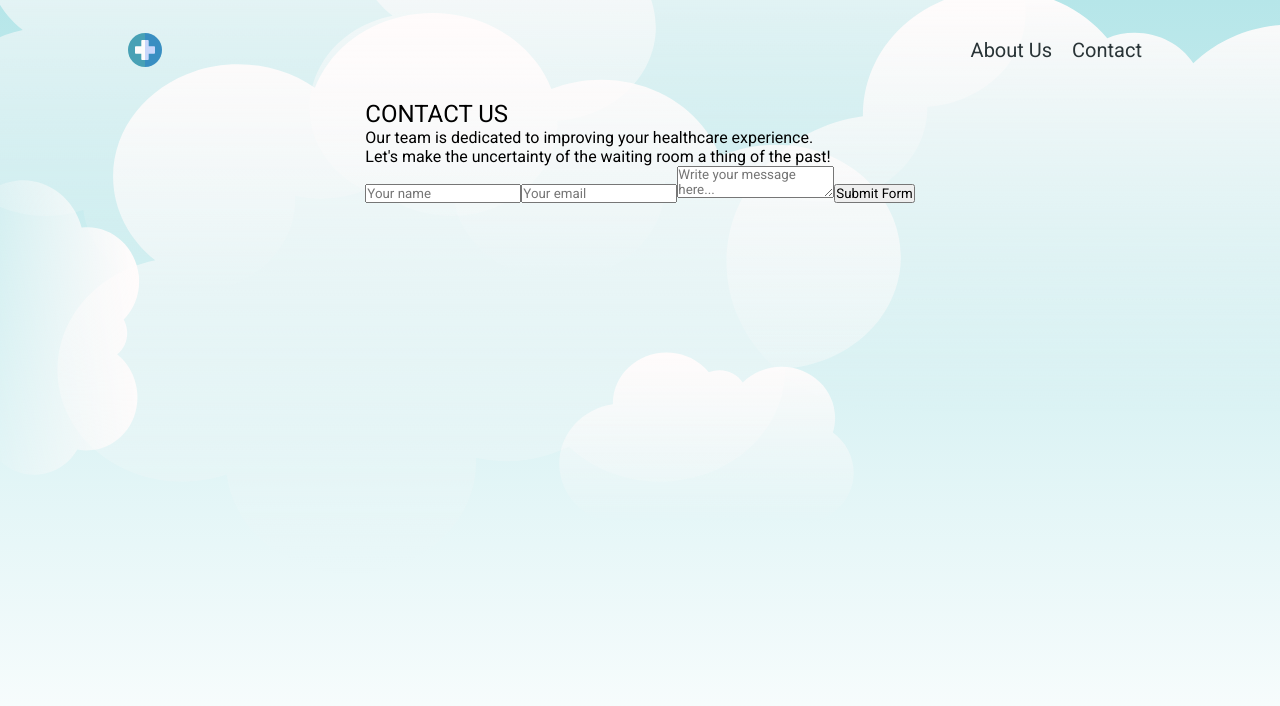
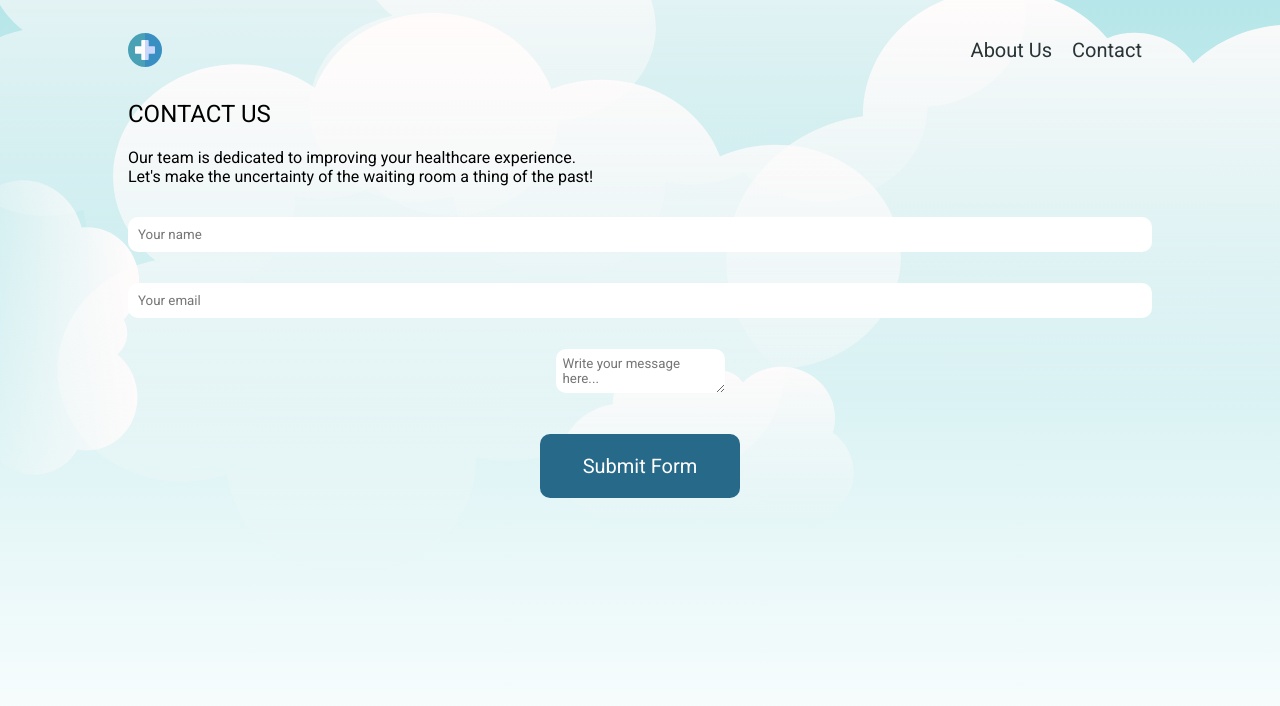
Before and after one commit to peturjack/hopverkefni-the-rejects, a React (Vite) app: page / in a window 1280 px wide. Both pictures are taken after a click on the button "Contact". Shown: the top 706 px of the page. Built offline with nearby package versions, Linux system fonts and the light colour scheme.

Commit message:
form almost finished

```diff
--- a/src/components/Button.tsx
+++ b/src/components/Button.tsx
@@ -2,6 +2,9 @@ import styled from "styled-components";
 import { motion } from "framer-motion";
 
  const ButtonPrimary = styled.button `
+    display: flex;
+    justify-content: center;
+    align-items: center;
     font-size: 2rem;
     padding: 2rem;
     border: none;
@@ -15,21 +18,16 @@ import { motion } from "framer-motion";
     }
 `
 
-
-
 const AppLoginButton = styled(ButtonPrimary)`
     color: black;
     background-color:white;
     font-size:1.6rem;
     height: 45px;
     width: 200px;
-    justify-content: center;
-    align-items: center;
-    &&:hover {
-        background-color: #dadaba;
+    &&&:hover {
+        background-color: #d9bada;
     }
 `
 
 
-
 export { ButtonPrimary, AppLoginButton };
--- a/src/components/Contact.tsx
+++ b/src/components/Contact.tsx
@@ -1,6 +1,44 @@
 import {useState} from 'react';
 import FormSubmit from './ContactSubmit';
 import React from "react";
+import styled from 'styled-components';
+import { ButtonPrimary } from './Button';
+
+const StyledForm = styled.div`
+    display: flex;
+    flex-direction: column;
+    justify-content: center;
+    width: 100%;
+    gap: 2rem;
+
+    @media (max-width: 768px) {
+        align-items: center;
+        width: 90%;
+`
+const FormDiv = styled.form`
+    width: 100%;
+    display: flex;
+    flex-direction: column;
+    align-items: center;
+`
+
+const Input = styled.input`
+    border: none;
+    padding: 1rem;
+    border-radius: 1rem;
+    width: 100%;
+    margin-bottom: 2rem;
+    outline: none;
+`
+
+const Textarea = styled.textarea`
+    border: none;
+    border-radius: 1rem;
+    padding: 0.7rem;
+    max-width: 100%;
+    margin-bottom: 3rem;
+    outline: none;
+`
 
 interface Props {
     setNav: (nav: string) => void;
@@ -38,67 +76,27 @@ const Contact: React.FC<Props> = ({setNav}) => {
   };
 
   return (
-    <div>
-      <h1>CONTACT US</h1>
-      <p>Our team is dedicated to improving your healthcare experience. <br />
+    <StyledForm>
+      <div><h1>CONTACT US</h1></div>
+      <div><p>Our team is dedicated to improving your healthcare experience. <br />
        Let's make the uncertainty of the waiting room a thing of the past!</p>
-       <div>
-        <form onSubmit={onSubmit}>
-            <label>
-                <input type="text" name="name" placeholder="Your name" required/>
-            </label>
-            <label>
-                <input type="email" name="email" placeholder="Your email" required/>
-            </label>
-            <label>
-                <textarea name="message" placeholder="Write your message here..." required></textarea>
-            </label>
-            <button type="submit" onClick={handleOpenModal} >Submit Form</button>
+       </div>
+       <FormDiv>
+        <FormDiv onSubmit={onSubmit}>
+            <br/>
+                <Input type="text" name="name" placeholder="Your name" required/>
+                <br/>
+                <Input type="email" name="email" placeholder="Your email" required/>
+                <br/>
+                <Textarea name="message" placeholder="Write your message here..." required></Textarea>
+                <br/>
+                <ButtonPrimary type="submit" onClick={handleOpenModal} >Submit Form</ButtonPrimary>
                 {showModal && (<FormSubmit setNav={setNav}></FormSubmit>)}
-        </form>
-        <span>{result}</span>
-      </div>
-    </div>
+        </FormDiv>
+            <span>{result}</span>
+        </FormDiv>
+    </StyledForm>
   );
 }
 
 export default Contact
-
-
-// const Contact = () => {
-
-//     const [showModal, setShowModal] = useState(false);
-//     const [nav, setNav] = useState('');
-
-//     const handleOpenModal = () => {
-//         setShowModal(true);
-//       };
-
-//     return (
-//         <>
-//             <h1>CONTACT US</h1>
-//             <p>Our team is dedicated to improving your healthcare experience. <br />
-//             Let's make the uncertainty of the waiting room a thing of the past!</p>
-//             <div>
-//                 <form action="https://api.web3forms.com/submit" method="POST">
-//                 <input type="hidden" name="access_key" value="494213e6-4e78-462d-adbe-21a9573eba30"/>
-//                 <label>
-//                     <input type="text" name="name" placeholder="Your name" required/>
-//                 </label>
-//                 <label>
-//                     <input type="email" name="email" placeholder="Your email" required/>
-//                 </label>
-//                 <label>
-//                     <textarea name="message" placeholder="Write your message here..." required></textarea>
-//                 </label>
-
-//                 <button type="submit" onClick={handleOpenModal} >Submit Form</button>
-//                 {showModal && (<FormSubmit setNav={setNav}></FormSubmit>)}
-
-//                 </form>
-//             </div>
-//         </>
-//     );
-// };
-
-// export default Contact
--- a/src/components/ContactSubmit.tsx
+++ b/src/components/ContactSubmit.tsx
@@ -1,5 +1,7 @@
 import {useState} from 'react';
 import styled from 'styled-components';
+
+// This is the Modal after submitting form.
 
 
 const FormStyle = styled.div`
--- a/src/components/signIn/PageTwoSignIn.tsx
+++ b/src/components/signIn/PageTwoSignIn.tsx
@@ -3,7 +3,6 @@ import CheckBox from "../CheckBox";
 import {ButtonPrimary} from "../Button";
 
 const Title = styled.h2`
-   font-family: Roboto;
    font-size: 30px;
    font-weight: 500;
    line-height: normal;
@@ -16,7 +15,6 @@ const Container = styled.div `
     flex-direction: column;
     align-items: Center;
     gap: 0rem;
-
 `
 const PhoneBar = styled.input `
     border-radius: 5px;
@@ -33,14 +31,12 @@ const PhoneBar = styled.input `
     }
 `
 const StylePhoneNr = styled.div `
-     font-family: Roboto;
      font-size: 16px;
      font-style: normal;
      font-weight: 400;
      line-height: normal;
      padding-left: 3px;
      border:none;
-
  `
 const AuthenticateButton = styled(ButtonPrimary)`
     margin-top: 3rem;
@@ -48,8 +44,7 @@ const AuthenticateButton = styled(ButtonPrimary)`
     padding: 20px 30px;
     padding-top: 20px;
     padding-bottom: 20px;
-
-    `
+`
 
 interface Props {
         setNav: (nav: string) => void;  // this is added here for navigation
@@ -72,4 +67,5 @@ const PageTwoSignIn: React.FC<Props> = function ({setNav}){
       </Container>
       )
 }
+
 export default PageTwoSignIn
```
Also changed, not shown: src/components/paymentSite/usePayModal.tsx (deleted, +0 -46 lines), src/components/signIn/MoreOptions.tsx (+1 -20 lines).
